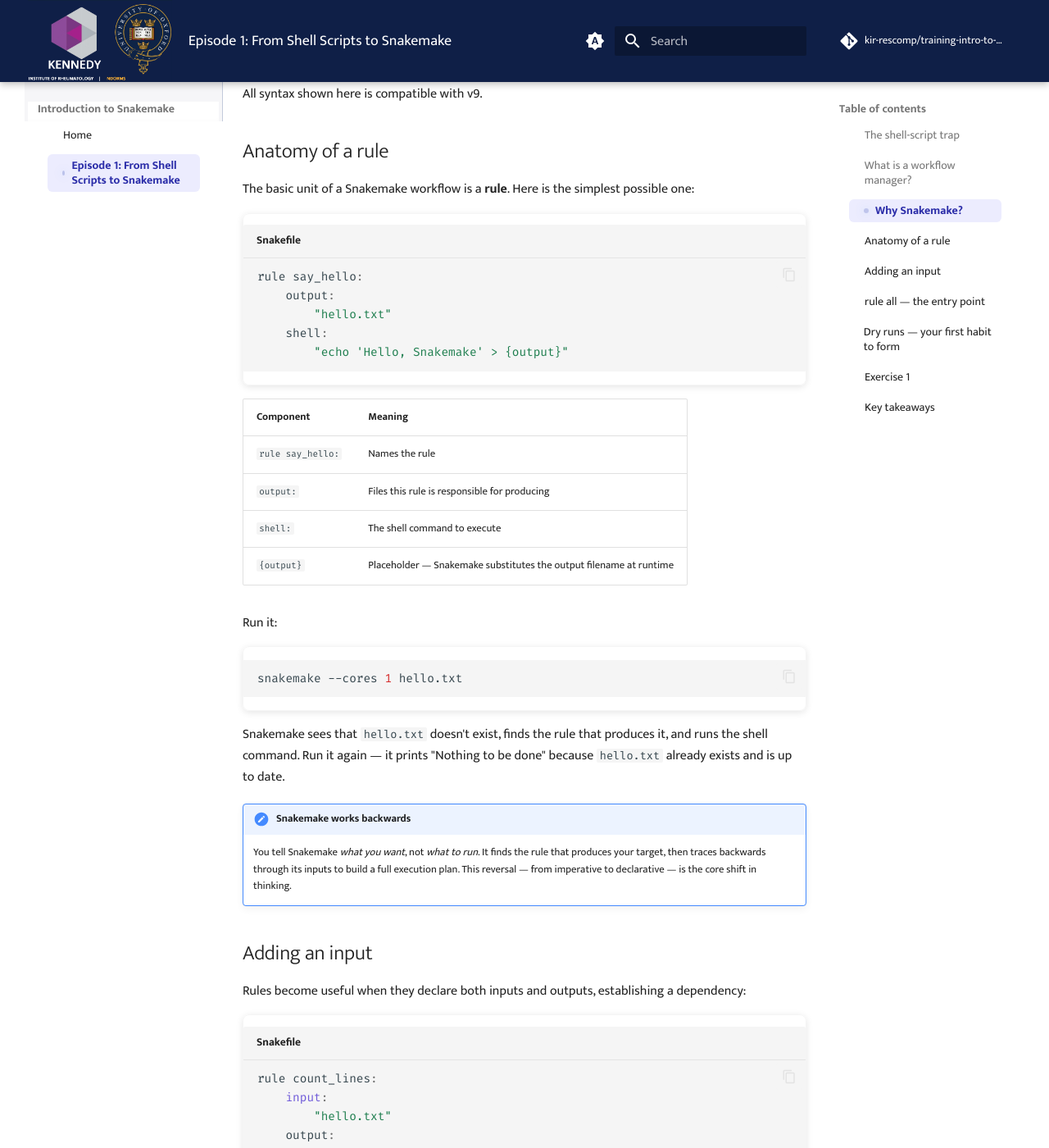
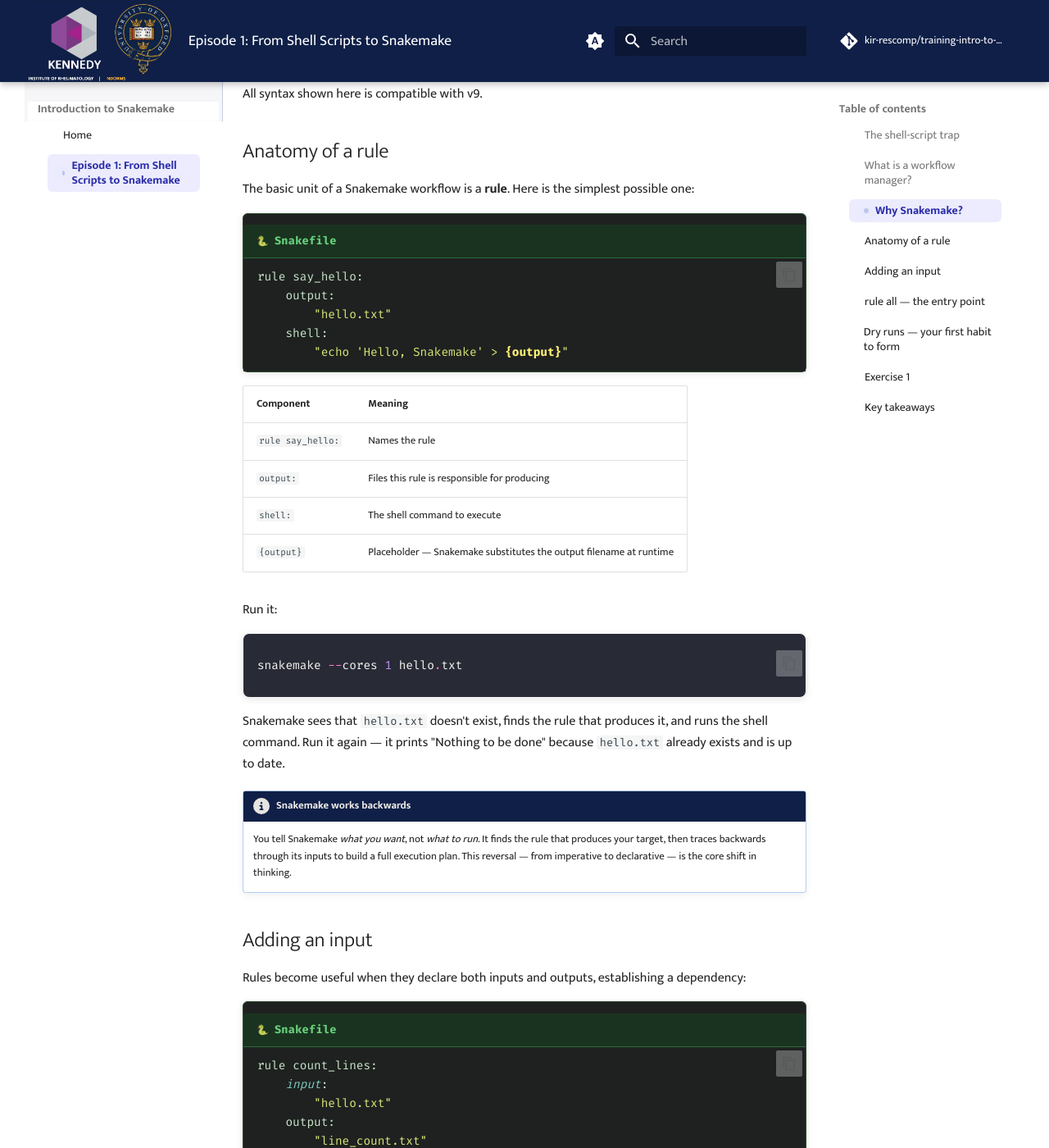
Before and after one commit to kir-rescomp/training-intro-to-snakemake, an MkDocs documentation site: the page built from docs/ep01_motivation.md, in a window 1280 px wide and 1400 px high, scrolled down 1342 px. Shown: the whole window at 82% size. Built offline with MkDocs 1.6.1 and Material for MkDocs 9.7.7, drawn with Linux system fonts in a browser that asks for light colours; comment, search, counter and statistics services are not loaded.

Commit message:
add a new snakefile stylesheet

````diff
--- a/docs/ep01_motivation.md
+++ b/docs/ep01_motivation.md
@@ -36,6 +36,8 @@ This workshop covers **Snakemake 9**, which uses a clean executor plugin system
 
 The basic unit of a Snakemake workflow is a **rule**. Here is the simplest possible one:
 
+<div class="snakefile" markdown="1">
+
 ```python title="Snakefile"
 rule say_hello:
     output:
@@ -43,6 +45,7 @@ rule say_hello:
     shell:
         "echo 'Hello, Snakemake' > {output}"
 ```
+</div>
 
 | Component | Meaning |
 |-----------|---------|
@@ -53,19 +56,22 @@ rule say_hello:
 
 Run it:
 
-```bash
+<div class="dracula" markdown="1">
+```py
 snakemake --cores 1 hello.txt
 ```
+</div>
 
 Snakemake sees that `hello.txt` doesn't exist, finds the rule that produces it, and runs the shell command. Run it again — it prints "Nothing to be done" because `hello.txt` already exists and is up to date.
 
-!!! note "Snakemake works backwards"
+!!! circle-info "Snakemake works backwards"
     You tell Snakemake *what you want*, not *what to run*. It finds the rule that produces your target, then traces backwards through its inputs to build a full execution plan. This reversal — from imperative to declarative — is the core shift in thinking.
 
 ## Adding an input
 
 Rules become useful when they declare both inputs and outputs, establishing a dependency:
 
+<div class="snakefile" markdown="1">
 ```python title="Snakefile"
 rule count_lines:
     input:
@@ -75,6 +81,7 @@ rule count_lines:
     shell:
         "wc -l {input} > {output}"
 ```
+</div>
 
 Now Snakemake knows: to produce `line_count.txt`, it first needs `hello.txt`. Requesting `line_count.txt` therefore triggers `say_hello` automatically. This two-rule chain is already a DAG — a Directed Acyclic Graph of dependencies.
 
@@ -82,11 +89,13 @@ Now Snakemake knows: to produce `line_count.txt`, it first needs `hello.txt`. Re
 
 When you run `snakemake --cores 1` with no explicit target, Snakemake executes the **first rule in the file**. By convention, this is always called `rule all`, and it lists all the final outputs you want from the entire workflow:
 
+<div class="snakefile" markdown="1">
 ```python title="Snakefile"
 rule all:
     input:
         "line_count.txt"
 ```
+</div>
 
 `rule all` has no `output:` or `shell:` — its only job is to name the targets. Snakemake traces backwards from these to build the full execution plan.
 
--- /dev/null
+++ b/docs/stylesheets/snakefile.css
@@ -0,0 +1,177 @@
+/* ============================================================
+   Snakefile code block theme for MkDocs Material
+   Usage: add class="snakefile" to your fenced code block
+   Requires mkdocs-material + pymdownx.highlight + attr_list
+
+   ``` python title="Snakefile" { class="snakefile" }
+   ...
+   ```
+
+   Or apply globally to all blocks with title="Snakefile"
+   via the :has() selector at the bottom of this file.
+   ============================================================ */
+
+/* ── Base: dark background matching Dracula, snake-green accents ── */
+.snakefile .highlight {
+    background: #1e2120 !important;
+    color:      #e8f5e9 !important;
+    border:     1px solid #2d4a2d !important;
+    border-radius: 0.3rem !important;
+}
+
+.snakefile .highlight pre {
+    background: #1e2120 !important;
+    margin: 0;
+}
+
+.snakefile .highlight code {
+    background: #1e2120 !important;
+}
+
+/* ── Title / filename bar ── */
+.snakefile .highlight span.filename {
+    background:    #1a3320 !important;
+    color:         #69d27e !important;
+    border-bottom: 1px solid #2d6b3a !important;
+    font-weight:   600;
+    font-family:   var(--md-code-font-family, monospace);
+    letter-spacing: 0.02em;
+}
+
+/* Small snake icon prefix for the filename tab */
+.snakefile .highlight span.filename::before {
+    content: "🐍 ";
+    font-size: 0.85em;
+}
+
+/* ── Copy button ── */
+.snakefile .highlight .md-clipboard {
+    color: #4a9e5c !important;
+}
+
+.snakefile .highlight .md-clipboard:hover {
+    color: #69d27e !important;
+}
+
+/* ── Line numbers (if enabled) ── */
+.snakefile .highlight .linenodiv pre {
+    background: #1a2820 !important;
+    color:      #3d6b45 !important;
+    border-right: 1px solid #2d4a2d !important;
+}
+
+/* ────────────────────────────────────────────────────────────
+   Syntax token colours
+   Snakemake files are parsed by the Python lexer in Pygments.
+
+   Key Snakemake constructs and their token classes:
+     rule / checkpoint / use rule    → .k  (keyword — only if using
+                                            `snakemake` language; with
+                                            `python` lexer these fall to .n)
+     input / output / shell / run /
+     params / threads / resources /
+     log / benchmark / conda /
+     singularity / script / wrapper  → .n  (Name, or .nf if called)
+     Strings (shell commands, paths) → .s / .s1 / .s2
+     Wildcards {output} in strings   → .si (string interpolation)
+     Numbers                         → .mi / .mf
+     Comments                        → .c1
+   ──────────────────────────────────────────────────────────── */
+
+/* Comments */
+.snakefile .highlight .c,
+.snakefile .highlight .c1,
+.snakefile .highlight .cm,
+.snakefile .highlight .cs  { color: #546e50; font-style: italic; }
+
+/* Keywords — `rule`, `checkpoint` if snakemake lexer is active;
+   also `if`, `else`, `for`, `in`, `not`, `and`, `or`, `return`   */
+.snakefile .highlight .k,
+.snakefile .highlight .kn,
+.snakefile .highlight .kd,
+.snakefile .highlight .kr,
+.snakefile .highlight .kp  { color: #69d27e; font-weight: 600; }
+
+.snakefile .highlight .kc   { color: #a5d6a7; }   /* True / False / None */
+.snakefile .highlight .kt   { color: #80cbc4; }   /* type hints */
+
+/* Names — generic identifiers */
+.snakefile .highlight .n    { color: #c8e6c9; }
+
+/* Built-ins (expand, ancient, temp, directory, protected…) */
+.snakefile .highlight .nb   { color: #80cbc4; font-style: italic; }
+
+/* Function / method names — Snakemake sub-directives often land here */
+.snakefile .highlight .nf   { color: #a5d6a7; }
+
+/* Class names */
+.snakefile .highlight .nc   { color: #80deea; }
+
+/* Attribute names — sub-directive keywords (input:, output:, shell:…)
+   when parsed with the snakemake lexer show up as .na              */
+.snakefile .highlight .na   { color: #69d27e; font-style: italic; }
+
+/* Namespace / module names */
+.snakefile .highlight .nn   { color: #b2dfdb; }
+
+/* Variable names */
+.snakefile .highlight .nv   { color: #c8e6c9; }
+
+/* Decorators */
+.snakefile .highlight .nd   { color: #69d27e; }
+
+/* Operators */
+.snakefile .highlight .o,
+.snakefile .highlight .ow   { color: #80cbc4; }
+
+/* Punctuation */
+.snakefile .highlight .p    { color: #c8e6c9; }
+
+/* ── Strings — warm yellow-green to contrast with the green palette ── */
+.snakefile .highlight .s,
+.snakefile .highlight .s1,
+.snakefile .highlight .s2,
+.snakefile .highlight .sb,
+.snakefile .highlight .sc,
+.snakefile .highlight .sd,
+.snakefile .highlight .sh,
+.snakefile .highlight .sx,
+.snakefile .highlight .sr,
+.snakefile .highlight .ss   { color: #dce775; }
+
+/* Wildcards / f-string interpolation — {output}, {input.bam} etc. */
+.snakefile .highlight .si   { color: #fff176; font-weight: 600; }
+
+/* Escape sequences */
+.snakefile .highlight .se   { color: #a5d6a7; }
+
+/* ── Numbers ── */
+.snakefile .highlight .m,
+.snakefile .highlight .mi,
+.snakefile .highlight .mf,
+.snakefile .highlight .mh,
+.snakefile .highlight .mo   { color: #b2dfdb; }
+
+/* ── Preprocessor / magic comments ── */
+.snakefile .highlight .cp   { color: #69d27e; }
+
+/* ────────────────────────────────────────────────────────────
+   Optional: target ANY code block whose title is "Snakefile"
+   without needing the class="snakefile" attribute.
+   Requires a browser that supports :has() — all modern browsers.
+   ──────────────────────────────────────────────────────────── */
+.highlight:has(span.filename:contains("Snakefile")) {
+    /* Inherit all .snakefile rules above by adding the class via JS,
+       OR duplicate the key overrides here if you prefer pure CSS.    */
+}
+
+/* ────────────────────────────────────────────────────────────
+   Quick-fix patch for .dracula title bar visibility
+   (title text was white-on-white).
+   Apply this in addition to your existing dracula.css
+   ──────────────────────────────────────────────────────────── */
+.dracula .highlight span.filename {
+    background:    #343746 !important;
+    color:         #f8f8f2 !important;
+    border-bottom: 1px solid #6272a4 !important;
+}
--- a/mkdocs.yml
+++ b/mkdocs.yml
@@ -130,3 +130,4 @@ extra_css:
   - stylesheets/code_block_colour_nord.css
   - stylesheets/code_block_colour_onedark.css
   - stylesheets/side_bar_menu.css
+  - stylesheets/snakefile.css
````
Also changed, not shown: docs/index.md (line endings or trailing spaces).
